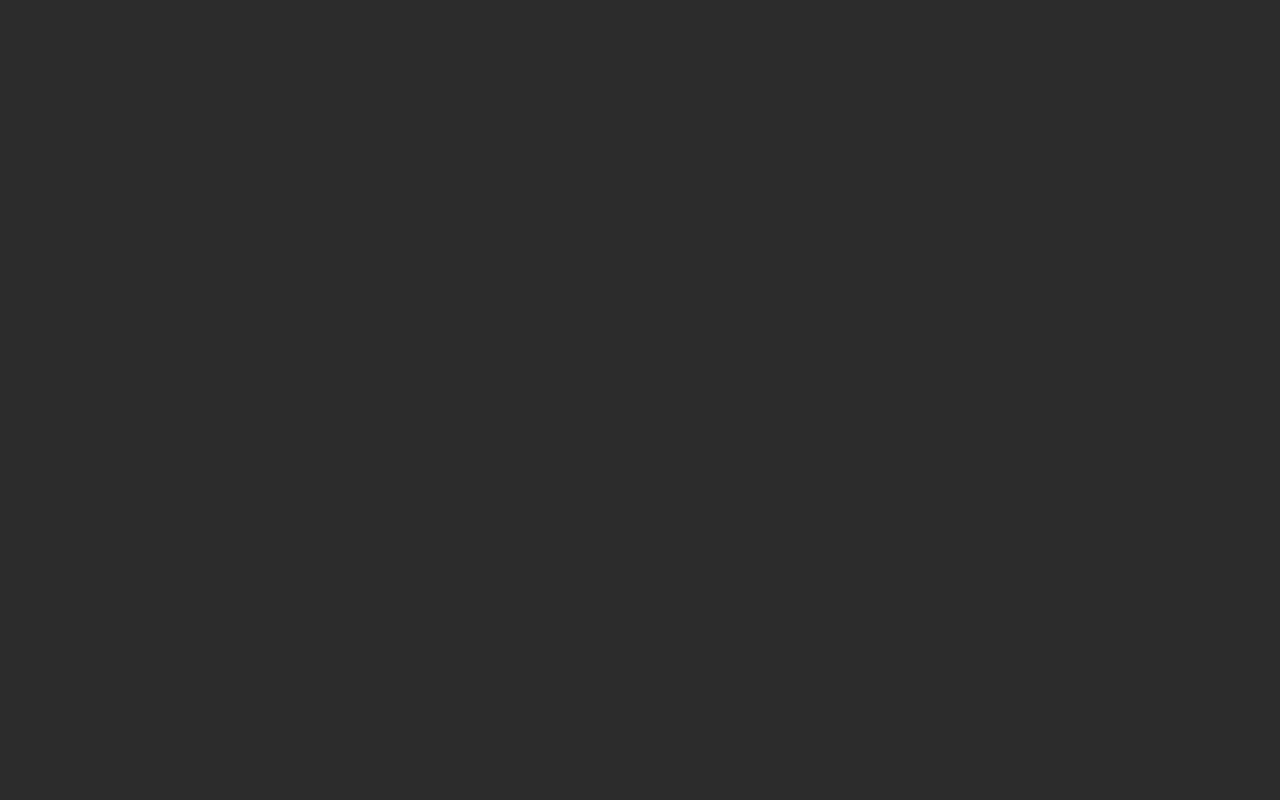
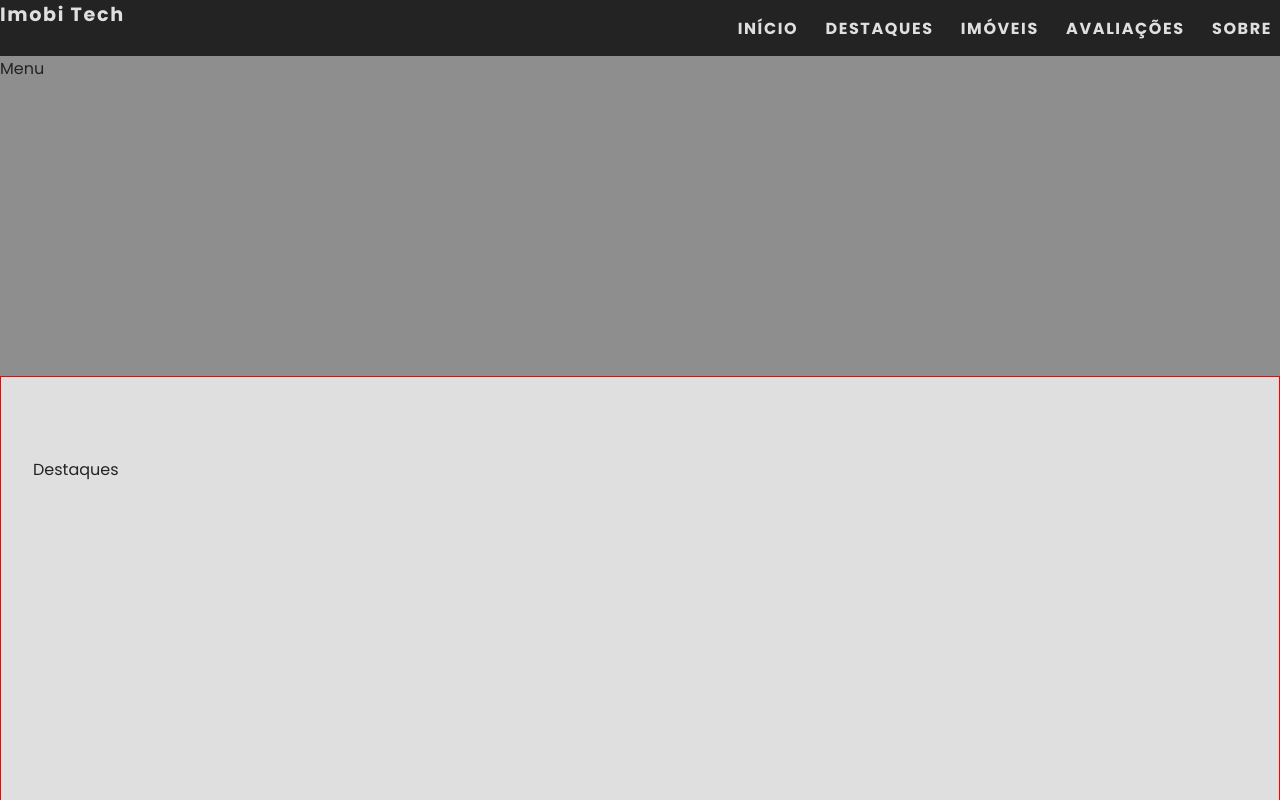
Before and after one commit to italocampo/Imobili-ria, a plain HTML site: page index.html in a window 1280 px wide. Shown: the top 800 px of the page. Drawn offline with Linux system fonts and the light colour scheme.

Commit message:
Estrutura básica

```diff
--- a/css/style.css
+++ b/css/style.css
@@ -1,3 +1,95 @@
-body{
-    background-color: #2c2c2c;
+@import url("https://fonts.googleapis.com/css2?family=Poppins:ital,wght@0,400;0,700;1,700&display=swap");
+
+/* Reset */
+* {
+  margin: 0;
+  padding: 0;
+  box-sizing: border-box;
 }
+
+body {
+  background-color: var(--cor-02);
+  color: var(--cor-05);
+}
+
+html {
+  font-family: "Poppins", sans-serif;
+  font-size: 16px;
+  scroll-behavior: smooth;
+}
+
+:root {
+  /* Paleta de cores */
+  --cor-principal: #6c5fff;
+  --cor-01: #f9f9f9;
+  --cor-02: #dfdfdf;
+  --cor-03: #8e8e8e;
+  --cor-04: #595959;
+  --cor-05: #232323;
+}
+
+/* ===== Barra de Navegação ===== */
+
+nav {
+  position: fixed;
+  top: 0;
+  left: 0;
+  width: 100%;
+  height: 3.5rem;
+  background-color: var(--cor-05);
+  color: var(--cor-02);
+  display: flex;
+  justify-content: space-between;
+  letter-spacing: 0.1rem;
+}
+
+nav ul {
+  list-style-type: none;
+  display: flex;
+  gap: 0.7rem;
+  margin-top: 1rem;
+}
+
+nav a {
+  text-decoration: none;
+  color: var(--cor-02);
+  padding: 0.5rem;
+  font-weight: 700;
+  /* letter-spacing: 0.1rem; */
+  text-transform: uppercase;
+  transition: 0.5s;
+}
+nav a:hover {
+  color: var(--cor-03);
+  color: #ff0000;
+}
+
+.logo {
+  font-size: 1.2rem;
+  font-weight: 700;
+  /* letter-spacing: 0.1rem; */
+}
+
+/* ===== Header ===== */
+
+header {
+  height: 20rem;
+  background-color: var(--cor-03);
+  margin-top: 3.5rem;
+}
+
+/* ===== Section ===== */
+section {
+  min-height: 100vh;
+  padding: 5rem 2rem;
+  border: solid 1px #ff0000; /* TESTE */
+}
+
+/* ===== Header ===== */
+
+footer {
+  min-height: 14rem;
+  background-color: var(--cor-05);
+  color: var(--cor-03);
+  padding: 2rem 2rem;
+}
--- a/index.html
+++ b/index.html
@@ -1,13 +1,45 @@
 <!DOCTYPE html>
 <html lang="pt-br">
-<head>
-    <meta charset="UTF-8">
-    <meta name="viewport" content="width=device-width, initial-scale=1.0">
-    <link rel="stylesheet" href="css/style.css">
+  <head>
+    <meta charset="UTF-8" />
+    <meta name="viewport" content="width=device-width, initial-scale=1.0" />
+    <link rel="stylesheet" href="css/style.css" />
     <title>Site Imobiliária</title>
-</head>
-<body>
-
-</body>
-<script src="js/app.js"></script>
+  </head>
+  <body>
+    <nav>
+      <div class="logo">Imobi Tech</div>
+      <div class="menu">
+        <ul>
+          <li>
+            <a href="#">Início</a>
+          </li>
+          <li>
+            <a href="#destaques">Destaques</a>
+          </li>
+          <li>
+            <a href="#imoveis">Imóveis</a>
+          </li>
+          <li>
+            <a href="#avaliacoes">Avaliações</a>
+          </li>
+          <li>
+            <a href="#sobre">Sobre</a>
+          </li>
+        </ul>
+      </div>
+    </nav>
+    <header>
+   Menu
+    </header>
+    <main>
+      <section id="destaques">Destaques</section>
+      <section id="imoveis">Imóveis</section>
+      <section id="avaliacoes">Avaliações</section>
+      <section id="contato">Contato</section>
+      <section id="sobre">Sobre</section>
+    </main>
+    <footer>Footer</footer>
+  </body>
+  <script src="js/app.js"></script>
 </html>
--- a/js/app.js
+++ b/js/app.js
@@ -1 +1,17 @@
-alert("Oi");
+// Simula um Banco de Dados
+const listaImoveis = [
+  {
+    id: 1,
+    titulo: "Apto 3 dorm. Papicu",
+    descricao:
+      "Lindo apartamento de 3 dormitórios localizado num dos melhores bairros de Fortaleza.",
+    valor: "R$ 500.000",
+    area: "90 m²",
+    quartos: "3",
+    tipo: "apartamento", // apto,casa,terreno
+    localizacao: "Av. Santos Dummont, Papicu",
+    venda_aluguel: "venda", // Aluguel
+    finalidade: "residencial", // Comercial
+    fotos: ["link1", "link2", "link3", "link4", "link5"],
+  },
+];
```
